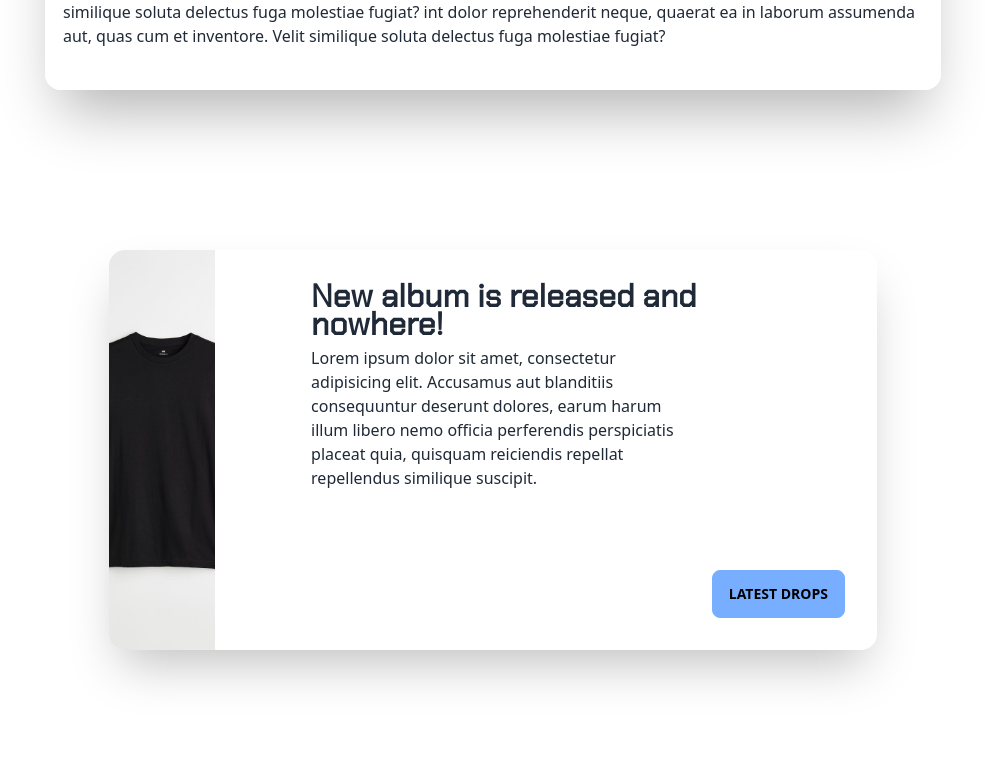
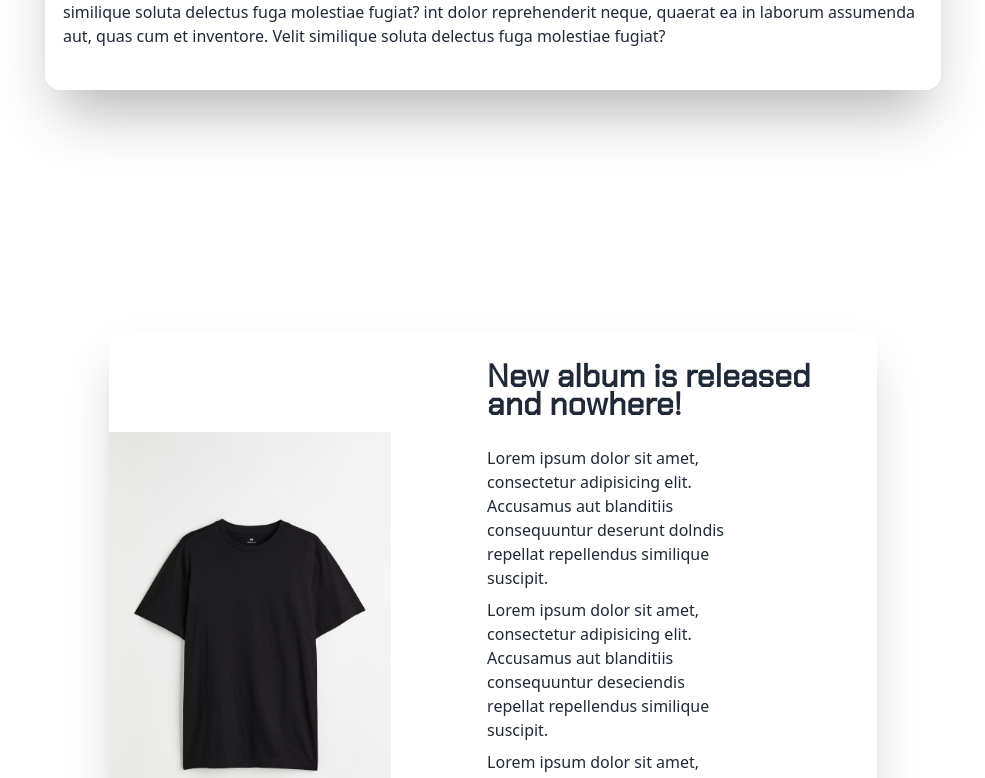
Before and after one commit to stepskop/react-eshop-mock, a Next.js app: page /story in a window 1280 px wide. Shown: the part 2006-2784 px from the top of the page, without its empty margins (147-1132 px from the left). Built offline with nearby package versions, Linux system fonts and the light colour scheme.

Commit message:
card product big, navbar

```diff
--- a/components/Card.jsx
+++ b/components/Card.jsx
@@ -34,3 +34,31 @@ export const CardProductMini = (props) => {
     </div>
   );
 };
+
+
+
+export const CardProductBig = () => {
+    return (
+        <div className="card lg:card-side bg-base-100 shadow-2xl mt-[15em] xl:w-[60vw] mx-auto sm:w-80">
+                    <figure><img className="xl:max-h-[70vh] W-[50%]" src="/imgs/hmgoepprod.jpg" alt="Album"/>
+                    </figure>
+                    <div className="card-body w-[70%]">
+                        <h3 className="card-title pr-3">New album is released and nowhere!</h3>
+                        <p className="w-[70%] pt-5">Lorem ipsum dolor sit amet, consectetur adipisicing elit. Accusamus
+                            aut blanditiis
+                            consequuntur deserunt dolndis repellat repellendus similique suscipit.
+                        </p>
+                        <p className="w-[70%] ">Lorem ipsum dolor sit amet, consectetur adipisicing elit. Accusamus
+                            aut blanditiis
+                            consequuntur deseciendis repellat repellendus similique suscipit.
+                        </p>
+                        <p className="w-[70%] ">Lorem ipsum dolor sit amet, consectetur adipisicing elit. Accusamus
+                            aut blanditiuia, quisquam reiciendis repellat repellendus similique suscipit.
+                        </p>
+                        <div className="card-actions justify-end">
+                            <button className="btn btn-primary">Latest drops</button>
+                        </div>
+                    </div>
+                </div>
+    );
+};
--- a/components/Navbar.jsx
+++ b/components/Navbar.jsx
@@ -50,7 +50,16 @@ export default function Navbar() {
                 <div>
                     <button><Link href="/"><img className="w-32" src="/imgs/big-logo.png" alt=""/></Link></button>
                 </div>
+
                 <div className="flex items-start gap-x-5 font-bold ">
+                    <div className="flex flex-row items-center gap-x-2 ">
+                        <img
+                            className="h-auto w-6"
+                            src="/imgs/shopping-cart.svg"
+                            alt=""
+                        />
+                        <p className="font-semibold text-xs">0</p>
+                    </div>
                     <button className=""><Link href="/">Home</Link></button>
                     <button className=""><Link href="/products">Products</Link></button>
                     <button className=""><Link href="/story">Story</Link></button>
--- a/pages/index.jsx
+++ b/pages/index.jsx
@@ -1,5 +1,5 @@
 import React, {useState, useEffect} from "react";
-import {CardProduct} from "../components/Card";
+import {CardProduct, CardProductBig} from "../components/Card";
 import Carousel from "../components/Carousel";
 import Footer from "../components/Footer";
 import Link from "next/link"
@@ -64,20 +64,7 @@ function Home({products}) {
                 {/*        <button className="btn btn-primary mt-20 self-start text-xl px-10 ">Buy Now</button>*/}
                 {/*    </div>*/}
                 {/*</div>*/}
-                <div className="card lg:card-side bg-base-100 shadow-2xl mt-[15em] xl:w-[60vw] mx-auto sm:w-80">
-                    <figure><img className="xl:max-h-[70vh] min-h-[50vh]" src="/imgs/hmgoepprod.jpg" alt="Album"/>
-                    </figure>
-                    <div className="card-body">
-                        <h3 className="card-title pr-3">New album is released and nowhere!</h3>
-                        <p className="xl:w-[70%]">Lorem ipsum dolor sit amet, consectetur adipisicing elit. Accusamus
-                            aut blanditiis
-                            consequuntur deserunt dolores, earum harum illum libero nemo officia perferendis
-                            perspiciatis placeat quia, quisquam reiciendis repellat repellendus similique suscipit.</p>
-                        <div className="card-actions justify-end">
-                            <button className="btn btn-primary">Latest drops</button>
-                        </div>
-                    </div>
-                </div>
+                <CardProductBig/>
             </section>
             <Footer/>
         </>
--- a/pages/story.jsx
+++ b/pages/story.jsx
@@ -1,5 +1,6 @@
 import React from "react";
 import Footer from "../components/Footer";
+import {CardProductBig} from "../components/Card";
 
 export default function Story() {
     return (
@@ -126,20 +127,7 @@ export default function Story() {
                         molestiae fugiat?
                     </p>
                 </div>
-                <div className="card lg:card-side bg-base-100 shadow-2xl mt-[10em] xl:w-[60vw] mx-auto sm:w-80">
-                    <figure><img className="xl:max-h-[70vh] min-h-[50vh]" src="/imgs/hmgoepprod.jpg" alt="Album"/>
-                    </figure>
-                    <div className="card-body">
-                        <h3 className="card-title pr-3">New album is released and nowhere!</h3>
-                        <p className="xl:w-[70%]">Lorem ipsum dolor sit amet, consectetur adipisicing elit. Accusamus
-                            aut blanditiis
-                            consequuntur deserunt dolores, earum harum illum libero nemo officia perferendis
-                            perspiciatis placeat quia, quisquam reiciendis repellat repellendus similique suscipit.</p>
-                        <div className="card-actions justify-end">
-                            <button className="btn btn-primary">Latest drops</button>
-                        </div>
-                    </div>
-                </div>
+                <CardProductBig/>
             </section>
             <Footer></Footer>
         </>
```
